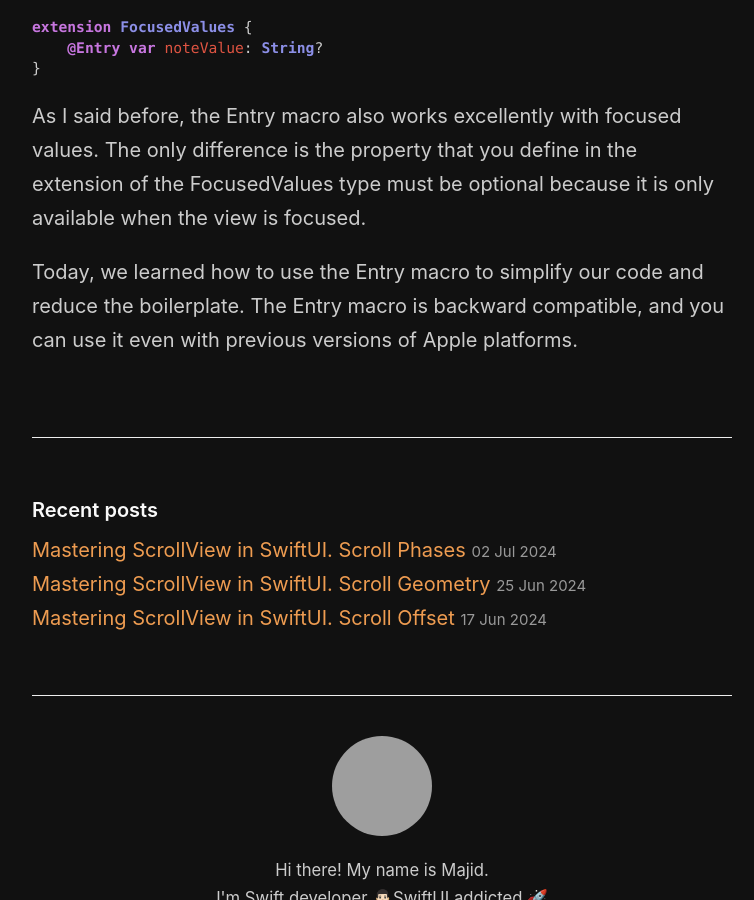
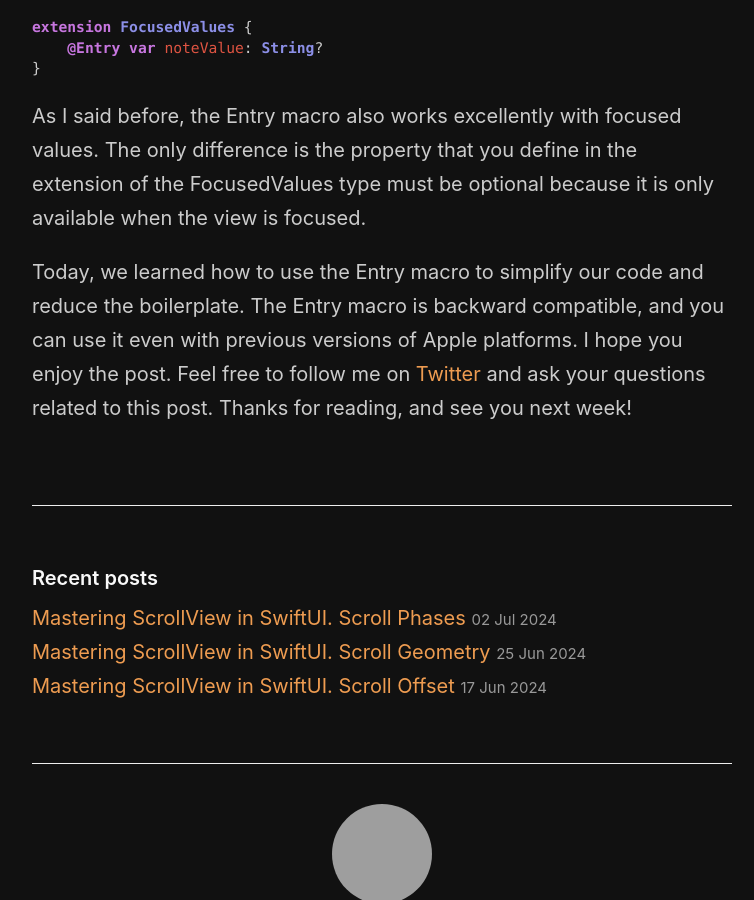
Before and after one commit to mecid/mecid.github.io, a Jekyll site: the page built from _posts/2024-07-09-introducing-entry-macro-in-swiftui.md, in a window 1280 px wide and 900 px high, scrolled down 2729 px, cut to the strip 0-900 px from the top of the window. Shown: the whole strip, without its empty margins (258-1012 px from the left). Built offline with Jekyll 4.4.1, drawn with Linux system fonts in a browser that asks for light colours; grey boxes are pictures that could not be loaded.

Commit message:
conclusion of the entry macro post tuned

```diff
--- a/_posts/2024-07-09-introducing-entry-macro-in-swiftui.md
+++ b/_posts/2024-07-09-introducing-entry-macro-in-swiftui.md
@@ -87,4 +87,4 @@ extension FocusedValues {
 
 As I said before, the Entry macro also works excellently with focused values. The only difference is the property that you define in the extension of the FocusedValues type must be optional because it is only available when the view is focused.
 
-Today, we learned how to use the Entry macro to simplify our code and reduce the boilerplate. The Entry macro is backward compatible, and you can use it even with previous versions of Apple platforms.
+Today, we learned how to use the Entry macro to simplify our code and reduce the boilerplate. The Entry macro is backward compatible, and you can use it even with previous versions of Apple platforms. I hope you enjoy the post. Feel free to follow me on [Twitter](https://twitter.com/mecid) and ask your questions related to this post. Thanks for reading, and see you next week!
```
